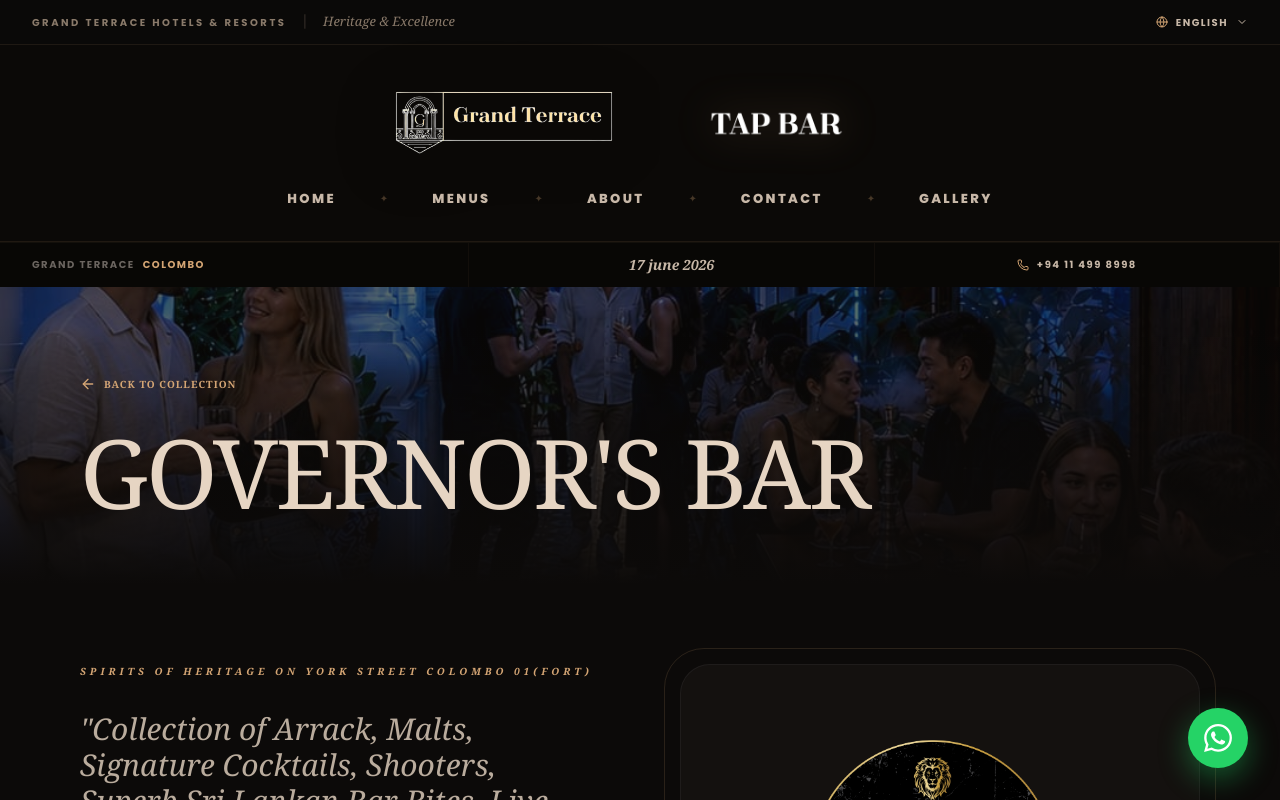
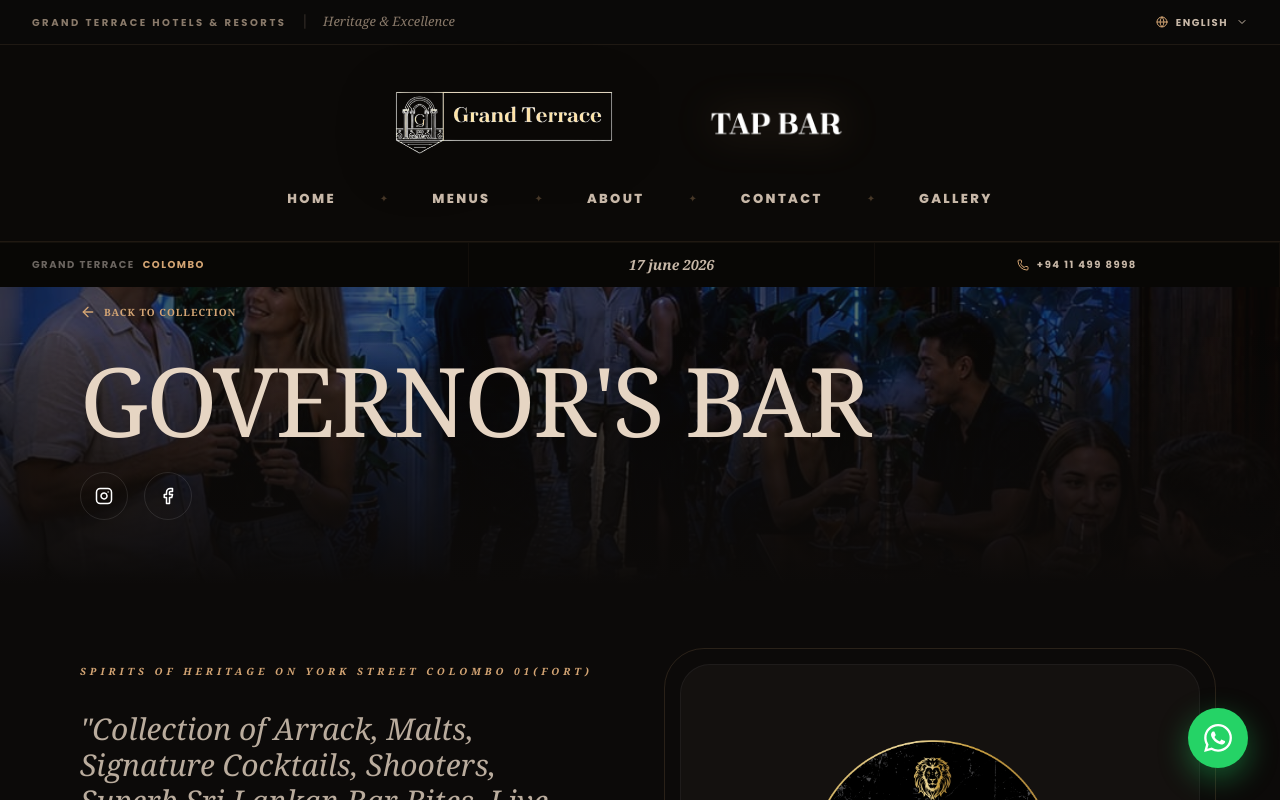
Before and after one commit to grandterrace/grand-terrace, a React (Vite) app: page /bar in a window 1280 px wide. Shown: the top 800 px of the page. Built offline with nearby package versions, Linux system fonts and the light colour scheme.

Commit message:
social media buttons added

```diff
--- a/src/pages/Bar.jsx
+++ b/src/pages/Bar.jsx
@@ -1,7 +1,7 @@
 import React from 'react';
 import { motion } from 'framer-motion';
 import { Link } from 'react-router-dom';
-import { ArrowLeft, Wine, Clock, MapPin, Beer as BeerIcon, Utensils, Flame } from 'lucide-react';
+import { ArrowLeft, Wine, Clock, MapPin, Beer as BeerIcon, Utensils, Flame, Facebook, Instagram } from 'lucide-react';
 import baImg from "../assets/tt.jpeg";
 import barPromo from "../assets/bar.png";
 
@@ -30,6 +30,31 @@
           >
             Governor's Bar
           </motion.h1>
+          <motion.div
+            initial={{ y: 30, opacity: 0 }}
+            animate={{ y: 0, opacity: 1 }}
+            transition={{ delay: 0.1 }}
+            className="flex items-center gap-4 mt-6"
+          >
+            <a
+              href="https://www.instagram.com/grand__terrace"
+              target="_blank"
+              rel="noopener noreferrer"
+              className="group relative flex items-center justify-center border border-white/10 rounded-full overflow-hidden transition-all duration-500 hover:border-[#D4A574]/50 w-12 h-12"
+            >
+              <div className="absolute inset-0 bg-[#D4A574] translate-y-full group-hover:translate-y-0 transition-transform duration-500"></div>
+              <Instagram size={18} className="relative z-10 text-white group-hover:text-black transition-colors duration-500" />
+            </a>
+            <a
+              href="https://www.facebook.com/people/Grand-Terrace/61571000666292/"
+              target="_blank"
+              rel="noopener noreferrer"
+              className="group relative flex items-center justify-center border border-white/10 rounded-full overflow-hidden transition-all duration-500 hover:border-[#D4A574]/50 w-12 h-12"
+            >
+              <div className="absolute inset-0 bg-[#D4A574] translate-y-full group-hover:translate-y-0 transition-transform duration-500"></div>
+              <Facebook size={18} className="relative z-10 text-white group-hover:text-black transition-colors duration-500" />
+            </a>
+          </motion.div>
         </div>
       </section>
 
@@ -40,6 +65,7 @@
             Spirits of heritage on York street Colombo 01(fort)
 
           </h2>
+
           <p className="text-2xl md:text-3xl font-light leading-relaxed opacity-80 italic">
             "Collection of Arrack, Malts, Signature Cocktails, Shooters, Superb Sri Lankan Bar Bites, Live Music, Dj Music, Amazing Lighting, Live Sporting Events on Giant Screens while You Party on the Grand Terrace"
             <br></br>
--- a/src/pages/Karaoke.jsx
+++ b/src/pages/Karaoke.jsx
@@ -1,7 +1,7 @@
 import React from 'react';
 import { motion } from 'framer-motion';
 import { Link } from 'react-router-dom';
-import { ArrowLeft, Music, Clock, MapPin } from 'lucide-react';
+import { ArrowLeft, Music, Clock, MapPin, Facebook, Instagram } from 'lucide-react';
 import kerImg from "../assets/ka.png";
 import karaokeLogo from "../assets/karaoke.png";
 
@@ -14,12 +14,34 @@
         <div className="relative z-10 w-full max-w-7xl mx-auto">
           <Link to="/" className="flex items-center gap-2 text-[#D4A574] text-[10px] uppercase tracking-widest mb-8 font-bold"><ArrowLeft size={16} /> Back</Link>
           <h1 className="text-6xl md:text-7xl uppercase tracking-tight">Governor's Mic Karaoke <br></br>( Singing Suite )</h1>
+
+          <div className="flex items-center gap-4 mt-6">
+            <a
+              href="https://www.instagram.com/grand__terrace"
+              target="_blank"
+              rel="noopener noreferrer"
+              className="group relative flex items-center justify-center border border-white/10 rounded-full overflow-hidden transition-all duration-500 hover:border-[#D4A574]/50 w-12 h-12"
+            >
+              <div className="absolute inset-0 bg-[#D4A574] translate-y-full group-hover:translate-y-0 transition-transform duration-500"></div>
+              <Instagram size={18} className="relative z-10 text-white group-hover:text-black transition-colors duration-500" />
+            </a>
+            <a
+              href="https://www.facebook.com/people/Grand-Terrace/61571000666292/"
+              target="_blank"
+              rel="noopener noreferrer"
+              className="group relative flex items-center justify-center border border-white/10 rounded-full overflow-hidden transition-all duration-500 hover:border-[#D4A574]/50 w-12 h-12"
+            >
+              <div className="absolute inset-0 bg-[#D4A574] translate-y-full group-hover:translate-y-0 transition-transform duration-500"></div>
+              <Facebook size={18} className="relative z-10 text-white group-hover:text-black transition-colors duration-500" />
+            </a>
+          </div>
         </div>
       </section>
 
       <section className="py-20 px-6 md:px-20 max-w-7xl mx-auto grid md:grid-cols-2 gap-20">
         <div>
           <h2 className="text-[#D4A574] text-[10px] uppercase tracking-[0.4em] font-black mb-8 italic">Sing along at the governor's music suite & Relive the Nostalgia</h2>
+
           <p className="text-2xl md:text-3xl font-light italic opacity-80 leading-relaxed">"A Beautifully Decorated Music Suite keeping to the ancient charm of the Grand Oriental Hotel, that brings out the inner Rockstar in You. High-end Sound System, Lighting, Projections, Personalized Service, Amazing Drinks and Memories that last a Lifetime"
           </p>
         </div>
--- a/src/pages/Shisha.jsx
+++ b/src/pages/Shisha.jsx
@@ -1,7 +1,7 @@
 import React from 'react';
 import { motion } from 'framer-motion';
 import { Link } from 'react-router-dom';
-import { ArrowLeft, Flame, Wind, BookOpen, Clock, MapPin } from 'lucide-react';
+import { ArrowLeft, Flame, Wind, BookOpen, Clock, MapPin, Facebook, Instagram } from 'lucide-react';
 import nigImg from "../assets/shi.png";
 import niLogo from "../assets/ni.png";
 
@@ -29,16 +29,42 @@
           >
             Istanbul Nights
           </motion.h1>
+          <motion.div
+            initial={{ y: 30, opacity: 0 }}
+            animate={{ y: 0, opacity: 1 }}
+            transition={{ delay: 0.1 }}
+            className="flex items-center gap-4 mt-6"
+          >
+            <a
+              href="https://www.instagram.com/grand__terrace"
+              target="_blank"
+              rel="noopener noreferrer"
+              className="group relative flex items-center justify-center border border-white/10 rounded-full overflow-hidden transition-all duration-500 hover:border-[#D4A574]/50 w-12 h-12"
+            >
+              <div className="absolute inset-0 bg-[#D4A574] translate-y-full group-hover:translate-y-0 transition-transform duration-500"></div>
+              <Instagram size={18} className="relative z-10 text-white group-hover:text-black transition-colors duration-500" />
+            </a>
+            <a
+              href="https://www.facebook.com/people/Grand-Terrace/61571000666292/"
+              target="_blank"
+              rel="noopener noreferrer"
+              className="group relative flex items-center justify-center border border-white/10 rounded-full overflow-hidden transition-all duration-500 hover:border-[#D4A574]/50 w-12 h-12"
+            >
+              <div className="absolute inset-0 bg-[#D4A574] translate-y-full group-hover:translate-y-0 transition-transform duration-500"></div>
+              <Facebook size={18} className="relative z-10 text-white group-hover:text-black transition-colors duration-500" />
+            </a>
+          </motion.div>
         </div>
       </section>
 
       {/* Details Section */}
       <section className="py-20 px-6 md:px-20 max-w-7xl mx-auto grid md:grid-cols-2 gap-20">
         <div className="space-y-8">
-          <h2 className="text-[#D4A574] text-[10px] uppercase tracking-[0.4em] font-black mb-8 italic">
+          <h2 className="text-[#D4A574] text-[10px] uppercase tracking-[0.4em] font-black italic">
             Shisha and hookah on the terrace
 
           </h2>
+
           <p className="text-2xl md:text-3xl font-light italic opacity-80 leading-relaxed">
             "Transport yourself to the heart of Turkey" Mocktails, Fresh juice and Tasty bites, In The Heart of Colombo's Colonial Herritage - With Amazing Views of A Starlit City !
           </p>
--- a/src/pages/TapBar.jsx
+++ b/src/pages/TapBar.jsx
@@ -1,7 +1,7 @@
 import React from 'react';
 import { motion } from 'framer-motion';
 import { Link } from 'react-router-dom';
-import { ArrowLeft, Beer, Clock, MapPin, Utensils, Flame } from 'lucide-react';
+import { ArrowLeft, Beer, Clock, MapPin, Utensils, Flame, Facebook, Instagram } from 'lucide-react';
 import tapImg from "../assets/taptap.jpeg";
 import tapLogo from "../assets/tap-bar.png";
 
@@ -14,12 +14,34 @@
         <div className="relative z-10 w-full max-w-7xl mx-auto">
           <Link to="/" className="flex items-center gap-2 text-[#D4A574] text-[10px] uppercase tracking-widest mb-8 font-bold"><ArrowLeft size={16} /> Back</Link>
           <h1 className="text-6xl md:text-8xl uppercase tracking-tight">Tap Bar</h1>
+
+          <div className="flex items-center gap-4 mt-6">
+            <a
+              href="https://www.instagram.com/grand__terrace"
+              target="_blank"
+              rel="noopener noreferrer"
+              className="group relative flex items-center justify-center border border-white/10 rounded-full overflow-hidden transition-all duration-500 hover:border-[#D4A574]/50 w-12 h-12"
+            >
+              <div className="absolute inset-0 bg-[#D4A574] translate-y-full group-hover:translate-y-0 transition-transform duration-500"></div>
+              <Instagram size={18} className="relative z-10 text-white group-hover:text-black transition-colors duration-500" />
+            </a>
+            <a
+              href="https://www.facebook.com/people/Grand-Terrace/61571000666292/"
+              target="_blank"
+              rel="noopener noreferrer"
+              className="group relative flex items-center justify-center border border-white/10 rounded-full overflow-hidden transition-all duration-500 hover:border-[#D4A574]/50 w-12 h-12"
+            >
+              <div className="absolute inset-0 bg-[#D4A574] translate-y-full group-hover:translate-y-0 transition-transform duration-500"></div>
+              <Facebook size={18} className="relative z-10 text-white group-hover:text-black transition-colors duration-500" />
+            </a>
+          </div>
         </div>
       </section>
 
       <section className="py-20 px-6 md:px-20 max-w-7xl mx-auto grid md:grid-cols-2 gap-20">
         <div>
           <h2 className="text-[#D4A574] text-[10px] uppercase tracking-[0.4em] font-black mb-8 italic">Tap Bar - ( Established 1875 )</h2>
+
           <p className="text-2xl md:text-3xl font-light italic opacity-80 leading-relaxed">"Founded in 1875, Tap Bar stands as a Tmeless Landmark where History, Character and Tradition Come Together — Serving Craft and Draft Beers on Tap and Amazing Bar Bites with Live Sporting Events, Great Music, Creating a Lasting Experience for The Modern - Day Explorer"</p>
           {/* Time badge moved below the logo */}
 
```
